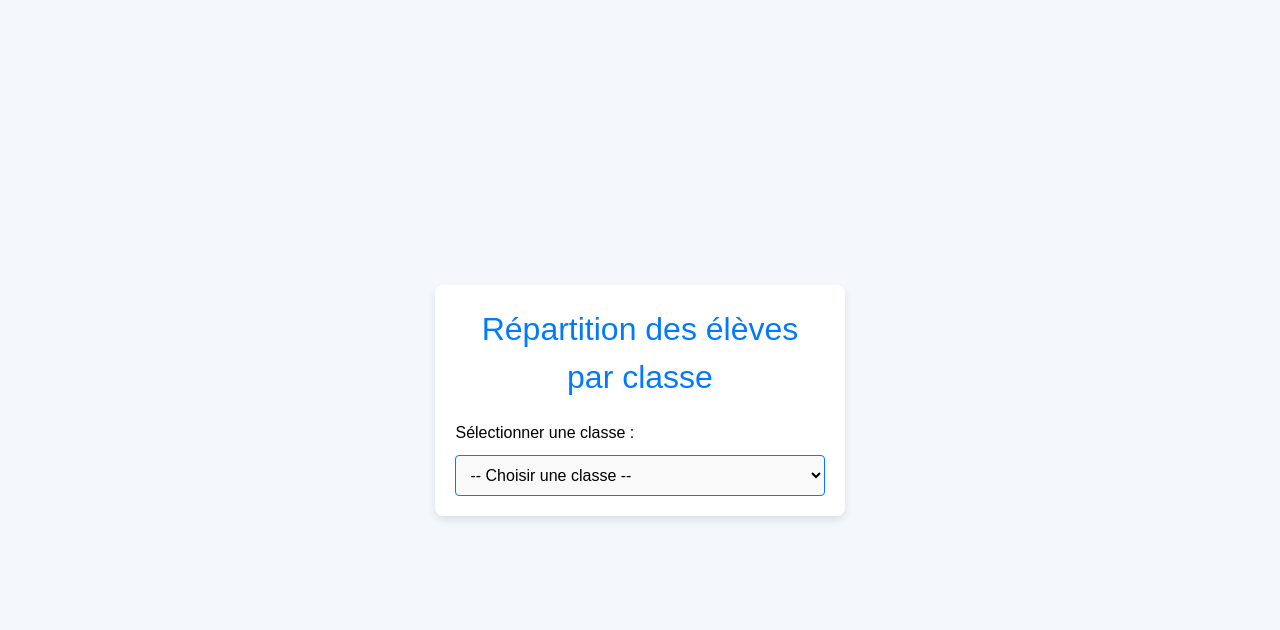
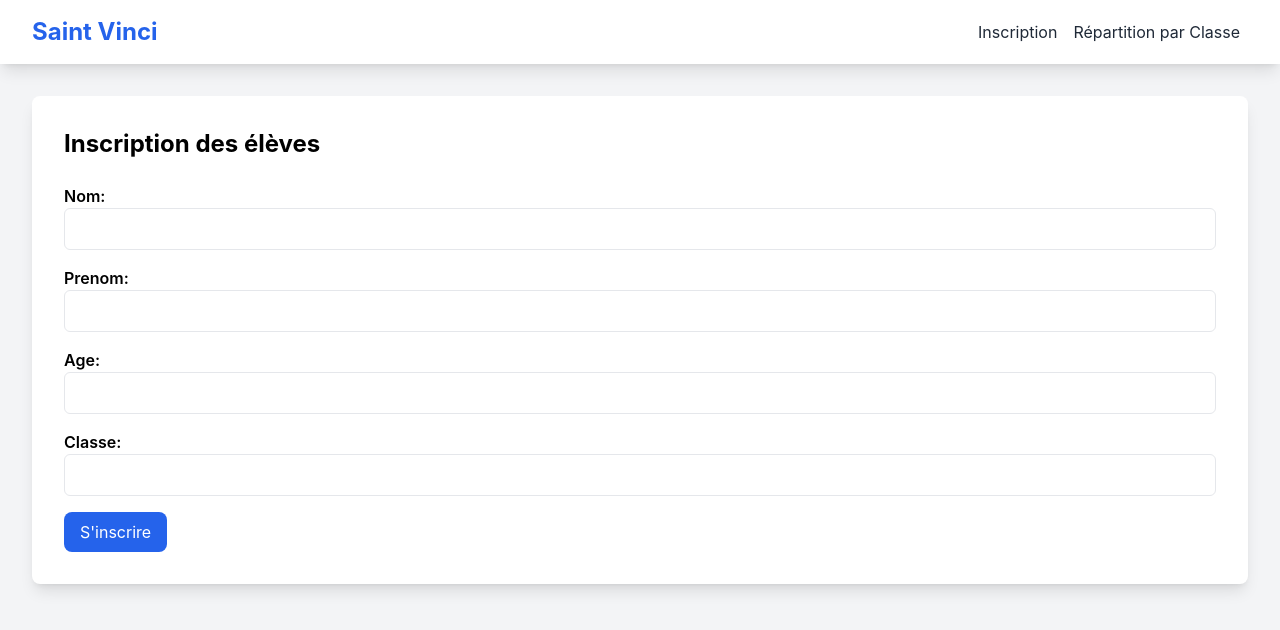
Before and after one commit to Uday932/saint-vinci, a React (Create React App) app: page /inscription in a window 1280 px wide. Shown: the top 630 px of the page. Built offline with nearby package versions, Linux system fonts and the light colour scheme.

Commit message:
import inscription & navbar + change css with tailwind

```diff
--- a/package.json
+++ b/package.json
@@ -10,15 +10,12 @@
     "react-dnd": "^16.0.1",
     "react-dnd-html5-backend": "^16.0.1",
     "react-dom": "^19.0.0",
-<<<<<<< Updated upstream
-    "react-scripts": "5.0.1"
-=======
+    "react-router-dom": "^7.0.2",
     "react-scripts": "5.0.1",
     "stream-http": "^3.2.0",
     "url": "^0.11.4",
     "util": "^0.12.5",
     "web-vitals": "^4.2.4"
->>>>>>> Stashed changes
   },
   "scripts": {
     "start": "react-scripts start",
--- /dev/null
+++ b/postcss.config.js
@@ -0,0 +1,6 @@
+module.exports = {
+    plugins: {
+      tailwindcss: {},
+      autoprefixer: {},
+    },
+  }
--- a/src/App.css
+++ b/src/App.css
@@ -1,92 +1,115 @@
-/* Style général */
-body {
-  font-family: 'Arial', sans-serif;
-  background-color: #f4f7fc;
+/* src/App.css */
+:root {
+  --primary-color: #2563eb;
+  --secondary-color: #1e40af;
+  --background-color: #f3f4f6;
+  --text-color: #fff;
+  --hover-color: #1d4ed8;
+}
+
+* {
   margin: 0;
   padding: 0;
+  box-sizing: border-box;
+}
+
+body {
+  font-family: "Segoe UI", Tahoma, Geneva, Verdana, sans-serif;
+  background-color: var(--background-color);
+  color: #333;
+  line-height: 1.6;
+}
+
+.app-container {
+  max-width: 1200px;
+  margin: 2rem auto;
+  padding: 2rem;
+  background: #fff;
+  box-shadow: 0 4px 8px rgba(0, 0, 0, 0.1);
+  border-radius: 8px;
+}
+
+/* Navbar Styles */
+.navbar {
   display: flex;
   justify-content: center;
-  align-items: center;
-  height: 100vh;
+  background: var(--primary-color);
+  padding: 1rem;
+  border-radius: 8px;
 }
 
-/* Conteneur principal */
-.container {
-  width: 80%;
-  margin: auto;
-  padding: 20px;
-  background-color: white;
-  border-radius: 8px;
-  box-shadow: 0 4px 8px rgba(0, 0, 0, 0.1);
+.nav-links {
+  list-style: none;
+  display: flex;
+  gap: 2rem;
 }
 
-/* Titre */
-h1 {
-  text-align: center;
-  font-size: 2rem;
-  color: #007bff; /* Bleu */
-  margin-bottom: 20px;
+.nav-links li a {
+  color: var(--text-color);
+  font-size: 18px;
+  font-weight: 500;
+  text-decoration: none;
+  padding: 0.5rem 1rem;
+  transition: background 0.3s ease;
+  border-radius: 5px;
 }
 
-/* Sélecteur de classe */
-select {
-  padding: 10px;
-  margin-top: 10px;
-  border: 1px solid #007bff;
-  border-radius: 4px;
-  width: 100%;
-  background-color: #f9f9f9;
+.nav-links li a:hover {
+  background: var(--hover-color);
 }
 
-select:focus {
-  border-color: #0056b3;
-  outline: none;
+/* Main Content */
+main {
+  margin-top: 2rem;
+  padding: 2rem;
+  background: var(--background-color);
+  border-radius: 8px;
+  text-align: center;
 }
 
-/* Conteneur des classes */
-.class-container {
-  margin-top: 20px;
+h1, h2, h3 {
+  color: var(--secondary-color);
 }
 
-/* Tableau */
+/* Table Styles */
 table {
   width: 100%;
   border-collapse: collapse;
-  margin-top: 20px;
+  margin: 1rem 0;
 }
 
-/* Entête du tableau */
-th {
-  background-color: #007bff;
-  color: white;
-  padding: 12px;
+table th, table td {
+  border: 1px solid #ddd;
+  padding: 0.75rem;
   text-align: left;
 }
 
-/* Cellules du tableau */
-td {
-  background-color: #f9f9f9;
-  padding: 12px;
-  border: 1px solid #ddd;
+table th {
+  background: var(--primary-color);
+  color: var(--text-color);
+  text-transform: uppercase;
 }
 
-/* Effet de survol des lignes */
-tr:hover {
-  background-color: #e9f1ff;
+table tbody tr:nth-child(even) {
+  background: #f9fafb;
 }
 
-/* Conteneur pour les boutons (si ajout) */
+table tbody tr:hover {
+  background: var(--hover-color);
+  color: var(--text-color);
+}
+
 button {
-  padding: 12px 20px;
-  background-color: #007bff;
-  color: white;
-  font-size: 1rem;
+  background: var(--primary-color);
+  color: var(--text-color);
+  padding: 0.5rem 1.5rem;
   border: none;
-  border-radius: 4px;
+  border-radius: 5px;
+  font-size: 16px;
   cursor: pointer;
-  width: 100%;
+  transition: background 0.3s ease;
 }
 
 button:hover {
-  background-color: #0056b3;
+  background: var(--hover-color);
 }
--- a/src/App.js
+++ b/src/App.js
@@ -1,67 +1,24 @@
 import React, { useState } from "react";
-import "./App.css";
+import { BrowserRouter as Router, Route, Routes, Link } from "react-router-dom";
+import Inscription from "./components/Inscription";
+import Navbar from "./components/Navbar";
+import ClassRepartition from "./components/ClassRepartition";
 
-const ClassAssignment = () => {
-    const [selectedClass, setSelectedClass] = useState(""); // Classe sélectionnée
-    const [students] = useState([
-        { id: 1, name: "Alice", class: "6ème" },
-        { id: 2, name: "Bob", class: "6ème" },
-        { id: 3, name: "Charlie", class: "5ème" },
-        { id: 4, name: "David", class: "5ème" },
-        { id: 5, name: "Eve", class: "4ème" },
-        { id: 6, name: "Frank", class: "4ème" },
-        { id: 7, name: "Grace", class: "3ème" },
-    ]);
+function App() {
+  return (
+    <Router>
+      <div className="min-h-screen bg-gray-100">
+        <Navbar />
+        <main className="p-8">
+          <Routes>
+            <Route path="/inscription" element={<Inscription />} />
+            <Route path="/ClassRepartition" element={<ClassRepartition />} />
+            <Route path="/" element={<h2>Bienvenue ! Choisissez une section.</h2>} />
+          </Routes>
+        </main>
+      </div>
+    </Router>
+  );
+}
 
-    // Filtrer les élèves par classe
-    const filterStudentsByClass = (className) => {
-        return students.filter((student) => student.class === className);
-    };
-
-    return (
-        <div className="container">
-            <h1>Répartition des élèves par classe</h1>
-
-            {/* Sélecteur de classe */}
-            <div>
-                <label htmlFor="class-selector">Sélectionner une classe :</label>
-                <select
-                    id="class-selector"
-                    value={selectedClass}
-                    onChange={(e) => setSelectedClass(e.target.value)}
-                >
-                    <option value="">-- Choisir une classe --</option>
-                    <option value="6ème">6ème</option>
-                    <option value="5ème">5ème</option>
-                    <option value="4ème">4ème</option>
-                    <option value="3ème">3ème</option>
-                </select>
-            </div>
-
-            {/* Affichage des élèves par classe */}
-            {selectedClass && (
-                <div className="class-container">
-                    <h2>Liste des élèves en {selectedClass}</h2>
-                    <table>
-                        <thead>
-                            <tr>
-                                <th>ID</th>
-                                <th>Nom</th>
-                            </tr>
-                        </thead>
-                        <tbody>
-                            {filterStudentsByClass(selectedClass).map((student) => (
-                                <tr key={student.id}>
-                                    <td>{student.id}</td>
-                                    <td>{student.name}</td>
-                                </tr>
-                            ))}
-                        </tbody>
-                    </table>
-                </div>
-            )}
-        </div>
-    );
-};
-
-export default ClassAssignment;
+export default App;
--- /dev/null
+++ b/src/components/ClassRepartition.js
@@ -0,0 +1,71 @@
+import React, { useState } from "react";
+
+const ClassRepartition = () => {
+  const [selectedClass, setSelectedClass] = useState("");
+  const students = [
+    { id: 1, name: "Alice", class: "CP" },
+    { id: 2, name: "Bob", class: "CP" },
+    { id: 3, name: "Charlie", class: "CE1" },
+    { id: 4, name: "David", class: "CE1" },
+    { id: 5, name: "Eve", class: "CE2" },
+    { id: 6, name: "Frank", class: "CE2" },
+    { id: 7, name: "Grace", class: "CM1" },
+    { id: 8, name: "Caroline", class: "CM1" },
+    { id: 9, name: "Elise", class: "CM1" },
+    { id: 10, name: "Marie", class: "CM2" },
+    { id: 11, name: "Pauline", class: "CM2" },
+
+
+  ];
+
+  const filterStudentsByClass = (className) => {
+    return students.filter((student) => student.class === className);
+  };
+
+  return (
+    <div className="p-8 bg-white rounded-lg shadow-lg">
+      <h1 className="text-2xl font-bold mb-6">Répartition des élèves par classe</h1>
+
+      <div className="mb-6">
+        <label className="block font-semibold mb-2">Sélectionner une classe :</label>
+        <select
+          className="w-full p-2 border rounded-md"
+          value={selectedClass}
+          onChange={(e) => setSelectedClass(e.target.value)}
+        >
+          <option value="">-- Choisir une classe --</option>
+          <option value="CP">CP</option>
+          <option value="CE1">CE1</option>
+          <option value="CE2">CE2</option>
+          <option value="CM1">CM1</option>
+          <option value="CM2">CM2</option>
+
+        </select>
+      </div>
+
+      {selectedClass && (
+        <div className="mt-6">
+          <h2 className="text-xl font-bold mb-4">Liste des élèves en {selectedClass}</h2>
+          <table className="w-full border-collapse">
+            <thead>
+              <tr className="bg-blue-600 text-white">
+                <th className="border p-2">ID</th>
+                <th className="border p-2">Nom</th>
+              </tr>
+            </thead>
+            <tbody>
+              {filterStudentsByClass(selectedClass).map((student) => (
+                <tr key={student.id} className="even:bg-gray-100">
+                  <td className="border p-2">{student.id}</td>
+                  <td className="border p-2">{student.name}</td>
+                </tr>
+              ))}
+            </tbody>
+          </table>
+        </div>
+      )}
+    </div>
+  );
+};
+
+export default ClassRepartition;
--- /dev/null
+++ b/src/components/Inscription.js
@@ -0,0 +1,60 @@
+import React, { useState } from "react";
+
+const Inscription = () => {
+  const [formData, setFormData] = useState({
+    nom: "",
+    prenom: "",
+    age: "",
+    classe: "",
+  });
+  const [isSubmitted, setIsSubmitted] = useState(false);
+
+  const handleChange = (e) => {
+    const { name, value } = e.target;
+    setFormData({
+      ...formData,
+      [name]: value,
+    });
+  };
+
+  const handleSubmit = (e) => {
+    e.preventDefault();
+    console.log("Élève inscrit :", formData);
+    setIsSubmitted(true);
+  };
+
+  return (
+    <div className="p-8 bg-white rounded-lg shadow-lg">
+      <h2 className="text-2xl font-bold mb-6">Inscription des élèves</h2>
+      {isSubmitted && (
+        <div className="p-4 mb-4 bg-green-200 text-green-800 rounded-md">
+          Votre inscription a été prise en compte !
+        </div>
+      )}
+      <form onSubmit={handleSubmit} className="space-y-4">
+        {["nom", "prenom", "age", "classe"].map((field) => (
+          <div key={field}>
+            <label className="block font-semibold capitalize">
+              {field}:
+            </label>
+            <input
+              type={field === "age" ? "number" : "text"}
+              name={field}
+              value={formData[field]}
+              onChange={handleChange}
+              className="w-full p-2 border rounded-md"
+            />
+          </div>
+        ))}
+        <button
+          type="submit"
+          className="mt-4 bg-blue-600 text-white px-4 py-2 rounded-lg hover:bg-blue-700"
+        >
+          S'inscrire
+        </button>
+      </form>
+    </div>
+  );
+};
+
+export default Inscription;
--- /dev/null
+++ b/src/components/Navbar.js
@@ -0,0 +1,56 @@
+import React, { useState } from "react";
+import { Link } from "react-router-dom";
+
+const Navbar = () => {
+  const [isOpen, setIsOpen] = useState(false);
+
+  return (
+    <nav className="bg-white shadow-lg">
+      <div className="max-w-7xl mx-auto px-4 sm:px-6 lg:px-8">
+        <div className="flex justify-between items-center h-16">
+          <Link to="/" className="text-2xl font-bold text-blue-600">
+            Saint Vinci
+          </Link>
+
+          <button
+            onClick={() => setIsOpen(!isOpen)}
+            className="text-gray-800 focus:outline-none md:hidden"
+          >
+            <svg
+              className="w-8 h-8"
+              xmlns="http://www.w3.org/2000/svg"
+              fill="none"
+              viewBox="0 0 24 24"
+              stroke="currentColor"
+            >
+              <path
+                strokeLinecap="round"
+                strokeLinejoin="round"
+                strokeWidth="2"
+                d={isOpen ? "M6 18L18 6M6 6l12 12" : "M4 6h16M4 12h16M4 18h16"}
+              />
+            </svg>
+          </button>
+
+          <div className={`md:flex ${isOpen ? "block" : "hidden"} md:block`}>
+            <Link
+              to="/inscription"
+              className="block mt-4 md:inline-block md:mt-0 text-gray-800 hover:text-blue-600 transition duration-300 mx-2"
+            >
+              Inscription
+            </Link>
+
+            <Link
+              to="/ClassRepartition"
+              className="block mt-4 md:inline-block md:mt-0 text-gray-800 hover:text-blue-600 transition duration-300 mx-2"
+            >
+              Répartition par Classe
+            </Link>
+          </div>
+        </div>
+      </div>
+    </nav>
+  );
+};
+
+export default Navbar;
```
Also changed, not shown: 1 other file (tests, documents, lock files or other folders).
